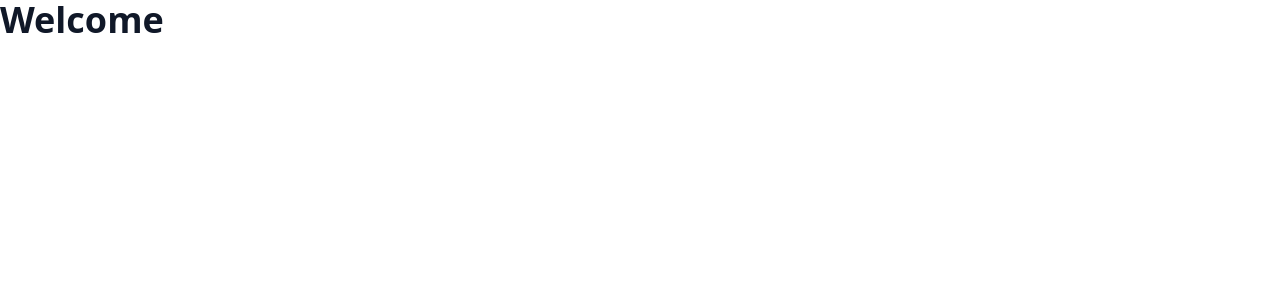
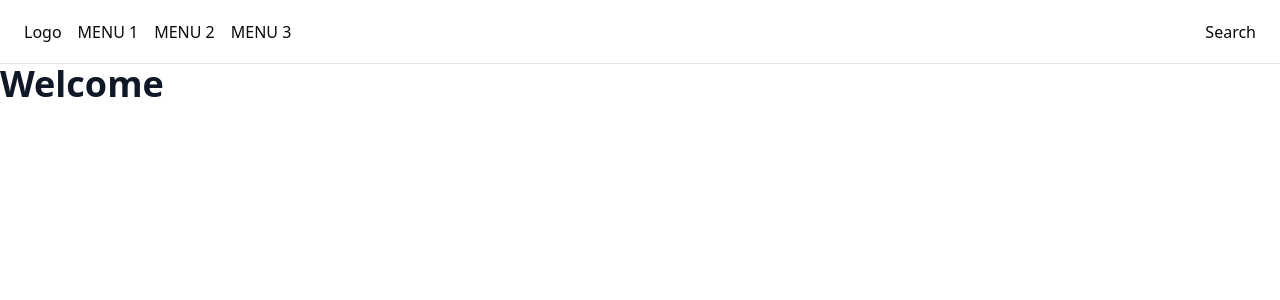
Before and after one commit to jinwoo0103/blog, a Next.js app: page /blog/welcome in a window 1280 px wide. Shown: the top 300 px of the page. Built offline with nearby package versions, Linux system fonts and the light colour scheme.

Commit message:
feat: 헤더 구조 완성

```diff
--- /dev/null
+++ b/app/_components/header.tsx
@@ -0,0 +1,33 @@
+export default function Header() {
+  return (
+    <header className="sticky top-0 flex h-16 flex-col items-center justify-around border-b bg-white px-6">
+      {/* Skip to main content */}
+      <a
+        href="#skip-nav"
+        className="pointer-events-none fixed top-4 left-4 opacity-0 focus:pointer-events-auto focus:opacity-100"
+        tabIndex={0}
+      >
+        Skip to main content
+      </a>
+
+      <div className="flex w-full max-w-[1400px] flex-row items-center justify-between">
+        <div className="flex flex-row items-center gap-4">
+          {/* Logo */}
+          <div>Logo</div>
+
+          {/* Navigation */}
+          <nav>
+            <ul className="flex flex-row items-center gap-4">
+              <li>MENU 1</li>
+              <li>MENU 2</li>
+              <li>MENU 3</li>
+            </ul>
+          </nav>
+        </div>
+
+        {/* Search */}
+        <div>Search</div>
+      </div>
+    </header>
+  );
+}
--- a/app/blog/[slug]/layout.tsx
+++ b/app/blog/[slug]/layout.tsx
@@ -1,3 +1,7 @@
 export default function Layout({ children }: { children: React.ReactNode }) {
-  return <div className="prose">{children}</div>;
+  return (
+    <main id="skip-nav" className="prose">
+      {children}
+    </main>
+  );
 }
--- a/app/layout.tsx
+++ b/app/layout.tsx
@@ -1,5 +1,6 @@
 import './globals.css';
 
+import Header from '@/app/_components/header';
 import type { Metadata } from 'next';
 import { Geist, Geist_Mono } from 'next/font/google';
 
@@ -25,7 +26,10 @@ export default function RootLayout({
 }>) {
   return (
     <html lang="en">
-      <body className={`${geistSans.variable} ${geistMono.variable} antialiased`}>{children}</body>
+      <body className={`${geistSans.variable} ${geistMono.variable} antialiased`}>
+        <Header />
+        {children}
+      </body>
     </html>
   );
 }
```
Also changed, not shown: content/about.mdx (+66 -0 lines).
